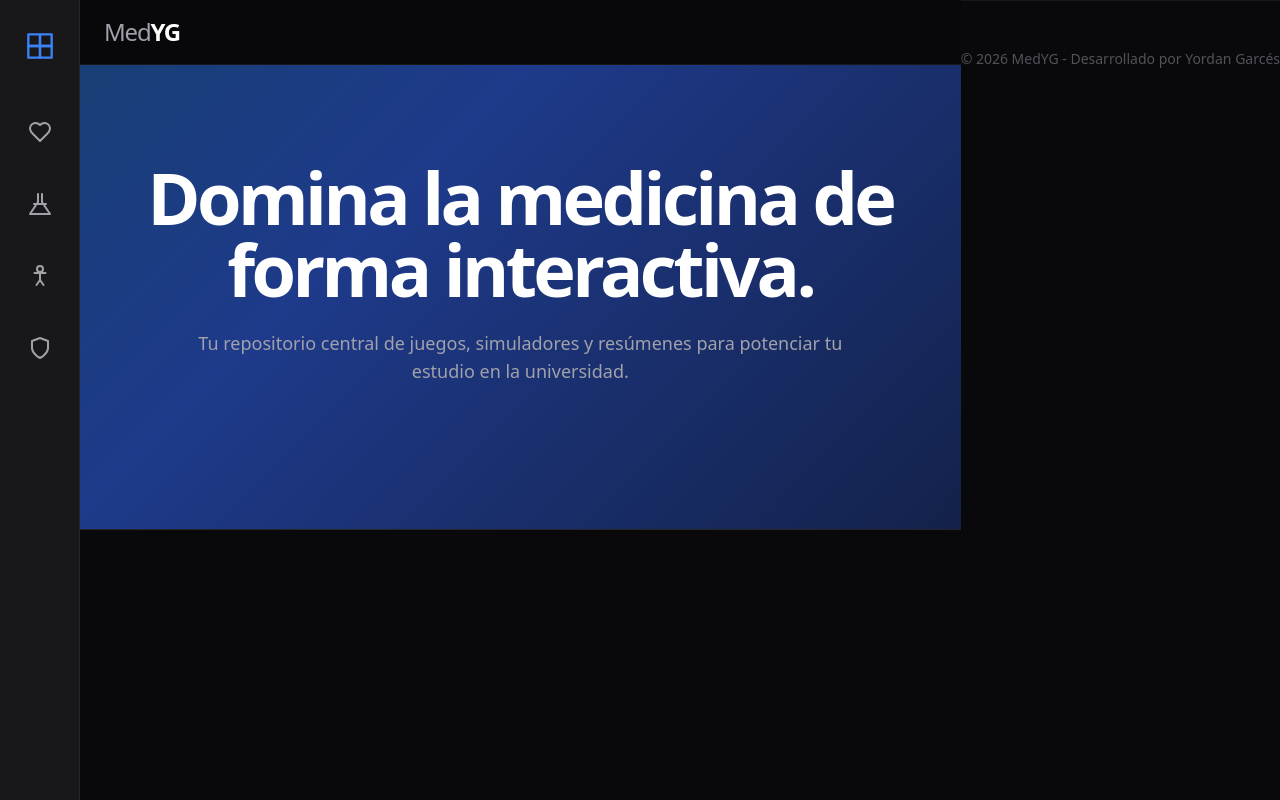
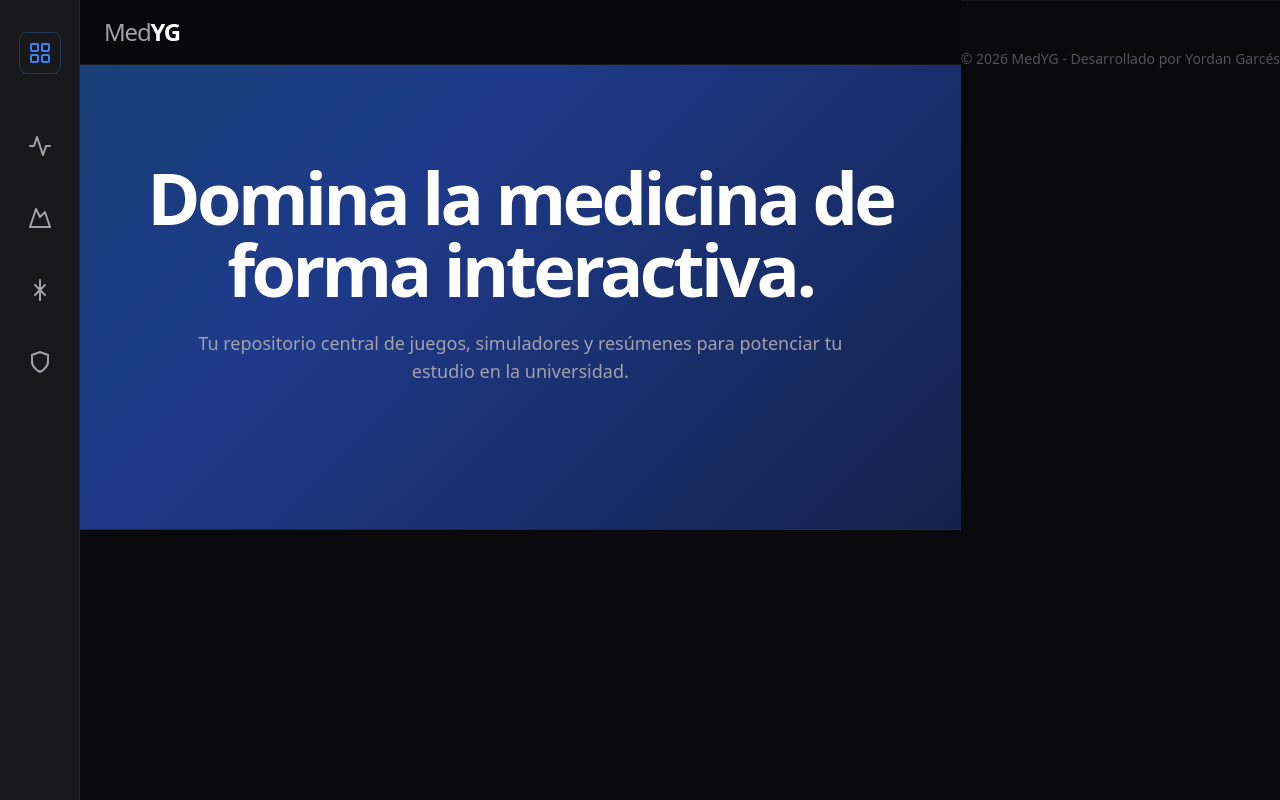
Before and after one commit to YordanG15/yordang15.github.io, a plain HTML site: page index.html in a window 1280 px wide. Drawn offline with nearby package versions, Linux system fonts and the light colour scheme.

Commit message:
Update index.html

```diff
--- a/index.html
+++ b/index.html
@@ -25,23 +25,30 @@
 
     <!-- SIDEBAR IZQUIERDA -->
     <aside class="w-20 h-screen bg-zinc-900 border-r border-zinc-800 flex flex-col items-center py-8 gap-8 sticky top-0">
-        <!-- Logo pequeño o Icono superior -->
-        <div class="text-blue-500 mb-4">
-            <svg xmlns="http://www.w3.org/2000/svg" width="28" height="28" viewBox="0 0 24 24" fill="none" stroke="currentColor" stroke-width="2" stroke-linecap="round" stroke-linejoin="round"><path d="M12 2H2v10h10V2z"/><path d="M22 12H12v10h10V12z"/><path d="M12 12H2v10h10V12z"/><path d="M22 2H12v10h10V2z"/></svg>
+    <!-- Icono de Inicio / Dashboard -->
+    <div class="text-blue-500 mb-4 p-2 border border-blue-500/30 rounded-lg">
+        <svg xmlns="http://www.w3.org/2000/svg" width="24" height="24" viewBox="0 0 24 24" fill="none" stroke="currentColor" stroke-width="2" stroke-linecap="round" stroke-linejoin="round"><rect width="7" height="7" x="3" y="3" rx="1"/><rect width="7" height="7" x="14" y="3" rx="1"/><rect width="7" height="7" x="14" y="14" rx="1"/><rect width="7" height="7" x="3" y="14" rx="1"/></svg>
     </div>
 
-        <!-- Enlaces con Iconos (Tooltip nativo con 'title') -->
+    <!-- Navegación por Ramos -->
     <nav class="flex flex-col gap-6">
-            <a href="#" title="Fisiología" class="p-3 rounded-xl hover:bg-zinc-800 transition text-zinc-400 hover:text-blue-500">
-                <svg xmlns="http://www.w3.org/2000/svg" width="24" height="24" viewBox="0 0 24 24" fill="none" stroke="currentColor" stroke-width="2" stroke-linecap="round" stroke-linejoin="round"><path d="M19 14c1.49-1.46 3-3.21 3-5.5A5.5 5.5 0 0 0 16.5 3c-1.76 0-3 .5-4.5 2-1.5-1.5-2.74-2-4.5-2A5.5 5.5 0 0 0 2 8.5c0 2.3 1.5 4.05 3 5.5l7 7Z"/></svg>
+        <!-- Fisiología -->
+        <a href="https://YordanG15.github.io/Fisiologia/" title="Fisiología" class="group p-3 rounded-xl hover:bg-zinc-800 transition text-zinc-400 hover:text-red-500">
+            <svg xmlns="http://www.w3.org/2000/svg" width="24" height="24" viewBox="0 0 24 24" fill="none" stroke="currentColor" stroke-width="2" stroke-linecap="round" stroke-linejoin="round"><path d="M22 12h-4l-3 9L9 3l-3 9H2"/></svg>
         </a>
-            <a href="#" title="Bioquímica" class="p-3 rounded-xl hover:bg-zinc-800 transition text-zinc-400 hover:text-emerald-500">
-                <svg xmlns="http://www.w3.org/2000/svg" width="24" height="24" viewBox="0 0 24 24" fill="none" stroke="currentColor" stroke-width="2" stroke-linecap="round" stroke-linejoin="round"><path d="M10 2v8l-8 12h20l-8-12V2"/><path d="M6 12h12"/></svg>
+
+        <!-- Bioquímica -->
+        <a href="#" title="Bioquímica" class="group p-3 rounded-xl hover:bg-zinc-800 transition text-zinc-400 hover:text-emerald-500">
+            <svg xmlns="http://www.w3.org/2000/svg" width="24" height="24" viewBox="0 0 24 24" fill="none" stroke="currentColor" stroke-width="2" stroke-linecap="round" stroke-linejoin="round"><path d="m8 3 4 8 5-5 5 15H2L8 3z"/></svg>
         </a>
-            <a href="#" title="Anatomía" class="p-3 rounded-xl hover:bg-zinc-800 transition text-zinc-400 hover:text-red-500">
-                <svg xmlns="http://www.w3.org/2000/svg" width="24" height="24" viewBox="0 0 24 24" fill="none" stroke="currentColor" stroke-width="2" stroke-linecap="round" stroke-linejoin="round"><circle cx="12" cy="5" r="3"/><path d="m6.5 9 11 0"/><path d="m12 10 0 6"/><path d="m12 16-3.5 5"/><path d="m12 16 3.5 5"/></svg>
+
+        <!-- Anatomía -->
+        <a href="#" title="Anatomía" class="group p-3 rounded-xl hover:bg-zinc-800 transition text-zinc-400 hover:text-orange-400">
+            <svg xmlns="http://www.w3.org/2000/svg" width="24" height="24" viewBox="0 0 24 24" fill="none" stroke="currentColor" stroke-width="2" stroke-linecap="round" stroke-linejoin="round"><path d="M12 2v20"/><path d="m7 7 10 10"/><path d="m17 7-10 10"/></svg>
         </a>
-            <a href="#" title="Inmunología" class="p-3 rounded-xl hover:bg-zinc-800 transition text-zinc-400 hover:text-purple-500">
+
+        <!-- Inmunología -->
+        <a href="#" title="Inmunología" class="group p-3 rounded-xl hover:bg-zinc-800 transition text-zinc-400 hover:text-blue-400">
             <svg xmlns="http://www.w3.org/2000/svg" width="24" height="24" viewBox="0 0 24 24" fill="none" stroke="currentColor" stroke-width="2" stroke-linecap="round" stroke-linejoin="round"><path d="M12 22s8-4 8-10V5l-8-3-8 3v7c0 6 8 10 8 10"/></svg>
         </a>
     </nav>
@@ -50,10 +57,11 @@
     <!-- CONTENEDOR PRINCIPAL -->
     <div class="flex-1 h-screen overflow-y-auto">
         <header class="w-full bg-zinc-950/80 backdrop-blur-md border-b border-zinc-900 sticky top-0 z-50">
-            <nav class="container mx-auto px-6 py-4 flex items-center">
+    <nav class="container mx-auto px-6 py-4 flex items-center justify-between">
         <a href="#" class="text-2xl font-bold tracking-tighter">
             <span class="font-light text-zinc-400">Med</span>YG
         </a>
+        <!-- El lado derecho queda vacío ahora -->
     </nav>
 </header>
 
```
Lines whose indentation alone changed are shown as unchanged.
